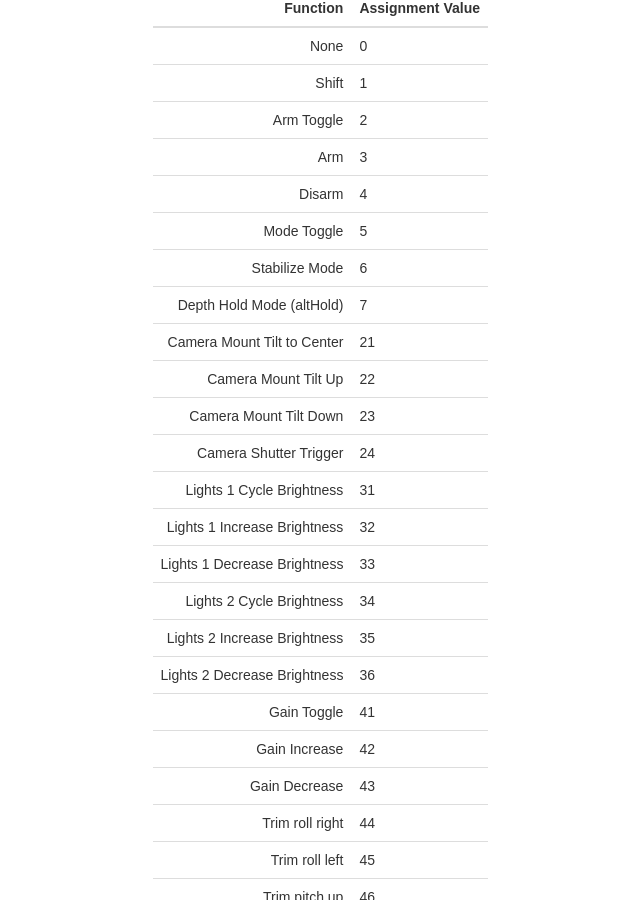
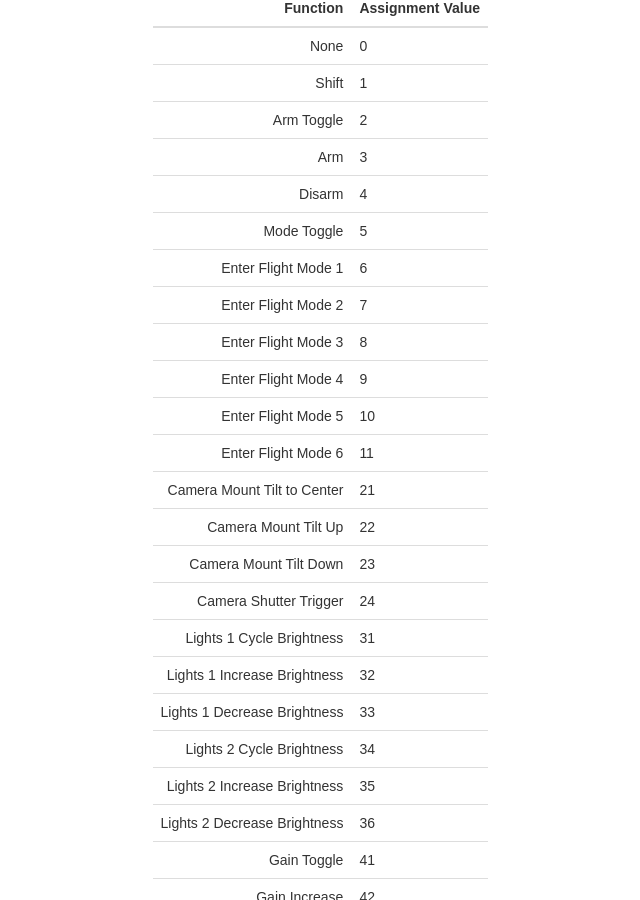
Before and after one commit to bluerobotics/retired-ardusub-docs, a Jekyll site: the page built from pages/initial-setup.md, in a window 1280 px wide and 900 px high, scrolled down 1910 px. Shown: the whole window, without its empty margins (210-850 px from the left). Built offline with Jekyll 4.4.1, drawn with Linux system fonts in a browser that asks for light colours.

Commit message:
Updated joystick button/function table.

```diff
--- a/pages/initial-setup.md
+++ b/pages/initial-setup.md
@@ -98,8 +98,12 @@ The following is a list of functions that can be assigned to buttons:
 | Arm                         | 3                    |
 | Disarm                      | 4                    |
 | Mode Toggle                 | 5                    |
-| Stabilize Mode              | 6                    |
-| Depth Hold Mode (altHold)   | 7                    |
+| Enter Flight Mode 1         | 6                    |
+| Enter Flight Mode 2         | 7                    |
+| Enter Flight Mode 3         | 8                    |
+| Enter Flight Mode 4         | 9                    |
+| Enter Flight Mode 5         | 10                   |
+| Enter Flight Mode 6         | 11                   |
 | Camera Mount Tilt to Center | 21                   |
 | Camera Mount Tilt Up        | 22                   |
 | Camera Mount Tilt Down      | 23                   |
```
